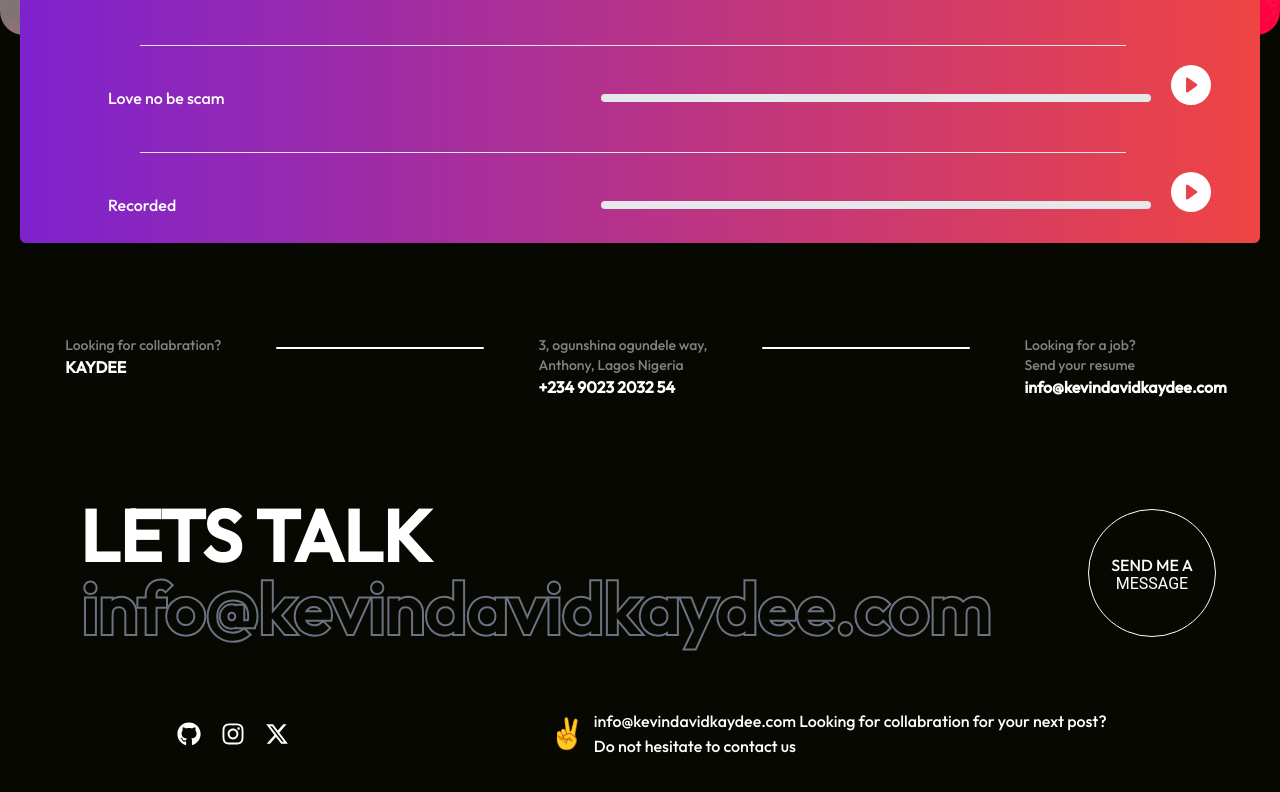
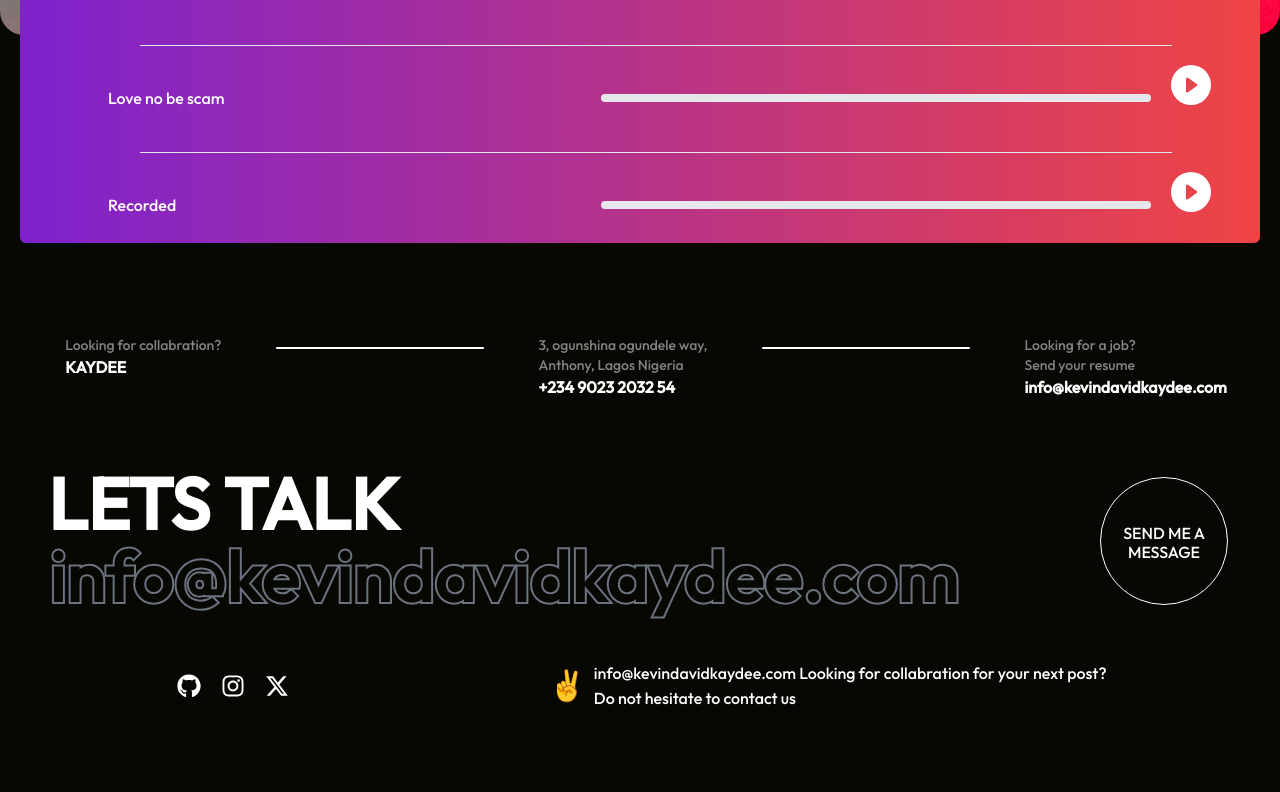
Before and after one commit to Simplevhick/Kevindavid, a Next.js app: page / in a window 1280 px wide. Shown: the part 2663-3455 px from the top of the page. After the commit the page ends 3429 px from the top, so only its background shows below. Built offline with nearby package versions, Linux system fonts and the light colour scheme.

Commit message:
changed the lg vh to lg rem in the tour components and gave the same styling to the md screen size

```diff
--- a/components/Footer.jsx
+++ b/components/Footer.jsx
@@ -49,7 +49,7 @@ const Footer = () => {
           </div>
         </div>
 
-        <div className="max-w-[1240px] flex flex-col-reverse mt-[12%] ml-[1em] lg:max-w-[1240px] lg:flex lg:flex-row lg:items-center lg:p-8 lg:mt-[4%] lg:ml-[1em] md:max-w-[1240px] md:flex md:flex-row md:items-center md:m-3 md:mt-[8%] md:ml-[0.5rem]">
+        <div className="max-w-[1240px] flex flex-col-reverse mt-[12%] ml-[1em] lg:max-w-[1240px] lg:flex lg:flex-row lg:items-center lg:m-8 lg:mt-[4%] lg:ml-[1em] md:max-w-[1240px] md:flex md:flex-row md:items-center md:m-3 md:mt-[8%] md:ml-[0.5rem]">
           <div className="p-2 lg:p-2 md:p-[0.5rem] lg:flex-1 md:flex-1">
             <Link href="mailto:info@kevindavidkaydee.com">
               <h3 className="ml-2s text-[2.5rem] outfit font-semibold lg:ml-1 lg:text-7xl lg:font-semibold md:text-5xl md:ml-1 md:font-semibold">
@@ -66,7 +66,7 @@ const Footer = () => {
               <div className="mt-[2rem] text-[1rem] outfit lg:text-[1rem] lg:mt-[1rem] md:text-[0.85rem] md:mt-[1rem] font-normal">
                 SEND ME A
               </div>
-              <div className="mt-[-5rem] lg:mt-[-3rem] md:mt-[-3rem]">MESSAGE</div>
+              <div className="mt-[-5rem] outfit lg:mt-[-3rem] md:mt-[-3rem]">MESSAGE</div>
             </div>
           </Link>
         </div>
--- a/components/Tour.jsx
+++ b/components/Tour.jsx
@@ -57,13 +57,13 @@ const Tour = () => {
   };
 
   return (
-    <div className="relative mb-[17rem] lg:mb-[18rem] md:mb-[30%] ">
+    <div className="relative mb-[17rem] lg:mb-[18rem] md:mb-[18rem] ">
     {/* <div className="mb-[17rem] lg:mb-[20%] md:mb-[30%] xl:mb-[4%] 2xl:mb-[20vh]"> */}
     <div
         className=""
         id="tours"
       >
-        <div className="text-white bg-[url('/assets/kev5.jpg')] rounded-2xl flex h-[40rem] justify-center w-[100%]  lg:rounded-3xl lg:flex lg:h-[30rem] lg:justify-center lg:w-[100%] md:rounded-3xl md:flex md:h-[70vh] md:justify-center md:w-[100%] lg:bg-scroll bg-scroll bg-center bg-cover bg-no-repeat">
+        <div className="text-white bg-[url('/assets/kev5.jpg')] rounded-2xl flex h-[40rem] justify-center w-[100%]  lg:rounded-3xl lg:flex lg:h-[30rem] lg:justify-center lg:w-[100%] md:rounded-3xl md:flex md:h-[30rem] md:justify-center md:w-[100%] lg:bg-scroll bg-scroll bg-center bg-cover bg-no-repeat">
           {/* <div className="relative text-white bg-[url('/assets/kev5.jpg')] rounded-2xl flex h-[40rem] justify-center w-[100%]  lg:rounded-3xl lg:flex lg:h-[70vh] lg:justify-center lg:w-[100%] md:rounded-3xl md:flex md:h-[70vh] md:justify-center md:w-[100%] bg-fixed bg-center bg-cover bg-no-repeat"> */}
           <div>
             <div className="mt-5 lg:mt-5 md:mt-5">
@@ -116,7 +116,7 @@ const Tour = () => {
                   </div>
                 </div>
               </div>
-              <div className="mt-6 max-w-[100%] lg:mt-6 lg:max-w-[100%] lg:ml-[2rem] md:mt-6 md:max-w-[100%] md:ml-[2rem] xl:mt-6 xl:w-[77vw]">
+              <div className="mt-6 max-w-[100%] lg:mt-6 lg:max-w-[100%] lg:ml-[2rem] md:mt-6 md:max-w-[100%] md:ml-[2rem] xl:mt-6 xl:max-w-[100%]">
                 <hr className="" />
               </div>
 
@@ -146,7 +146,7 @@ const Tour = () => {
                   </div>
                 </div>
               </div>
-              <div className="mt-6 max-w-[100%] lg:mt-6 lg:max-w-[100%] lg:ml-[2rem] md:mt-6 md:max-w-[100%] md:ml-[2rem] xl:mt-6 xl:w-[77vw]">
+              <div className="mt-6 max-w-[100%] lg:mt-6 lg:max-w-[100%] lg:ml-[2rem] md:mt-6 md:max-w-[100%] md:ml-[2rem] xl:mt-6 xl:max-w-[100%]">
                 <hr className="" />
               </div>
 
```
